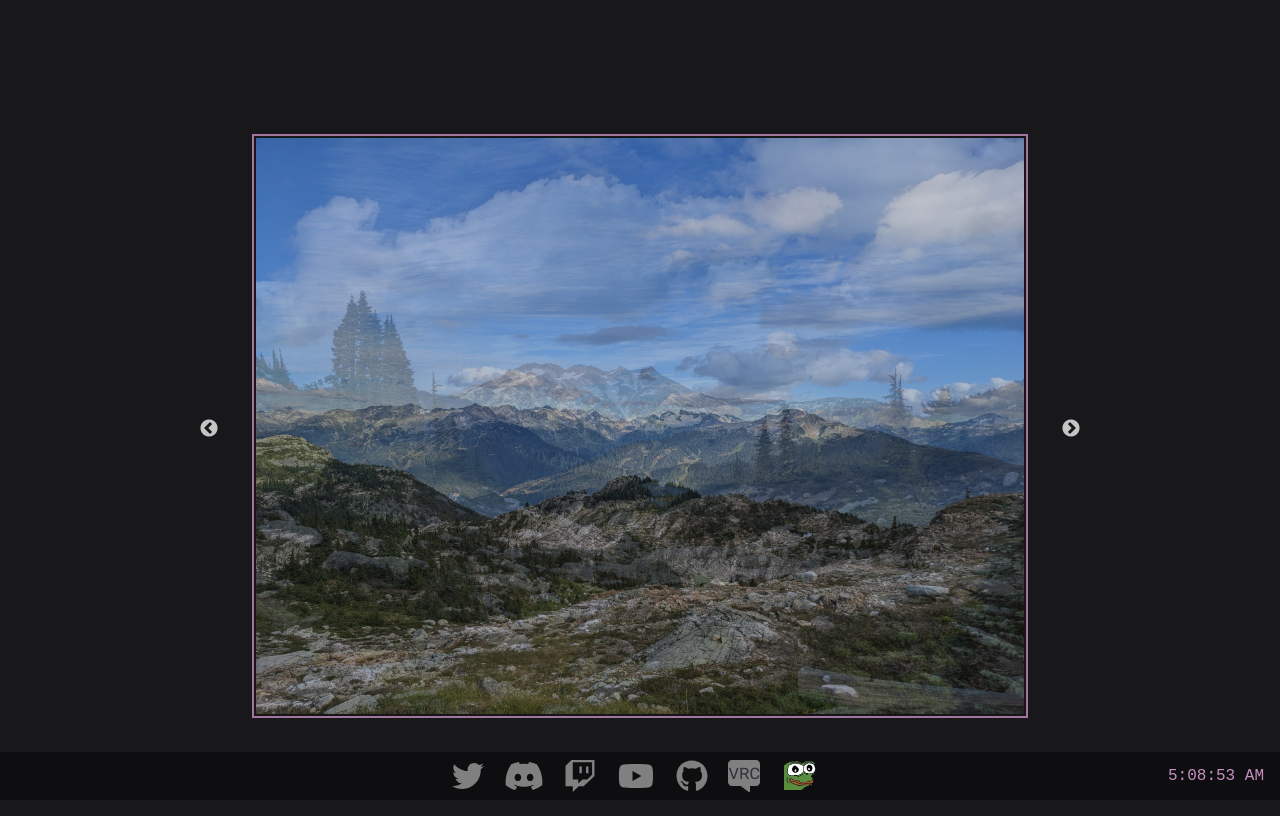
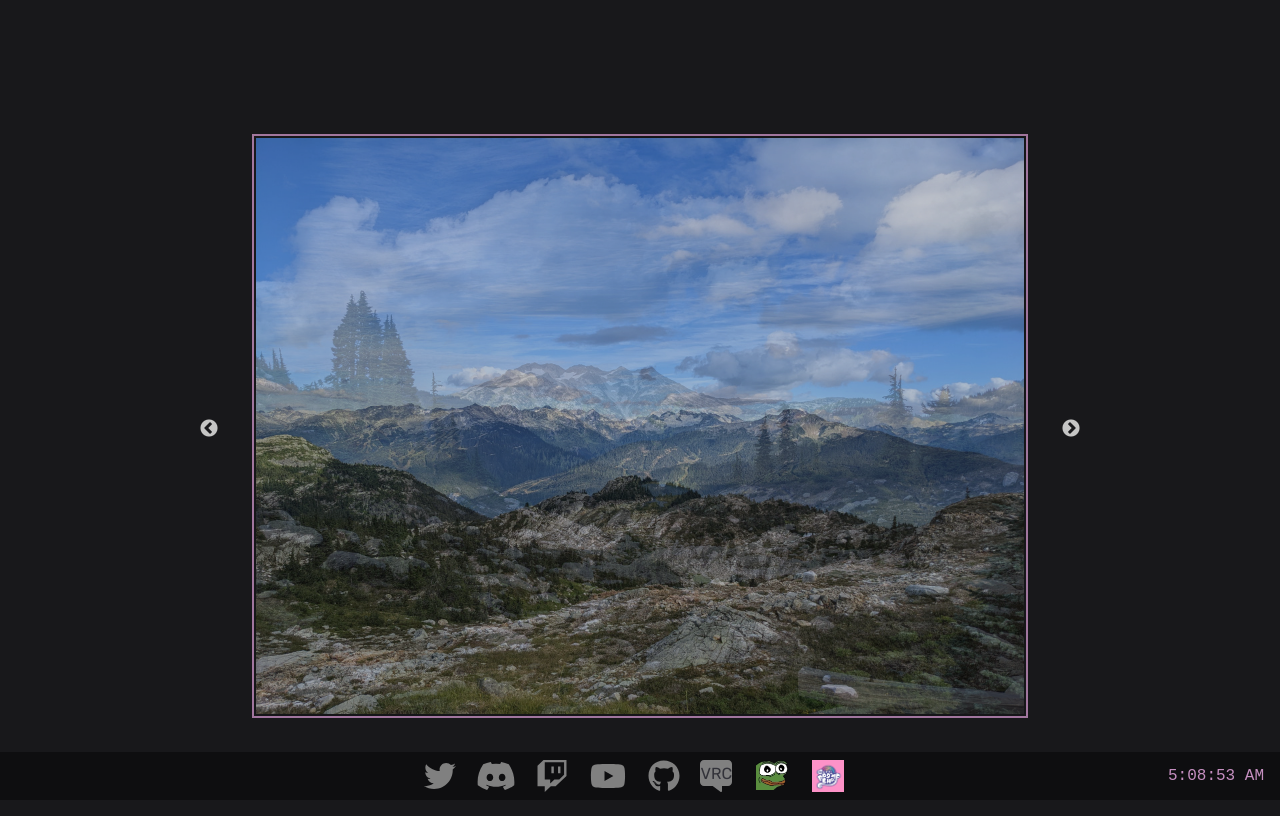
Before and after one commit to kaworubunga/surfsup, a React (Create React App) app: page / in a window 1280 px wide. Built offline with nearby package versions, Linux system fonts and the light colour scheme.

Commit message:
my little pog

```diff
--- a/src/containers/links.tsx
+++ b/src/containers/links.tsx
@@ -2,6 +2,7 @@ import React from 'react'
 import styled from 'styled-components'
 import { Icon, IconWrapper, openLink } from '../components/icon'
 import crungo from '../assets/crungo.webp'
+import mlp from '../assets/mlp.jpg'
 import { FontAwesomeIcon } from '@fortawesome/react-fontawesome'
 import { IconName } from '@fortawesome/fontawesome-common-types'
 
@@ -109,6 +110,12 @@ export function Links({ setToolTip }: LinksProps) {
         onMouseEnter={setToolTipCallback('crungo.com')}
         onMouseLeave={setToolTipCallback('')}
       ></Icon>
+      <Icon
+        src={mlp}
+        onClick={openLink('https://vrc.group/POG.9890')}
+        onMouseEnter={setToolTipCallback('Mommies Little PogChamps')}
+        onMouseLeave={setToolTipCallback('')}
+      ></Icon>
     </LinksWrapper>
   )
 }
```
Also changed, not shown: src/assets/mlp.jpg (added), 8 other files (tests, documents, lock files or other folders).
